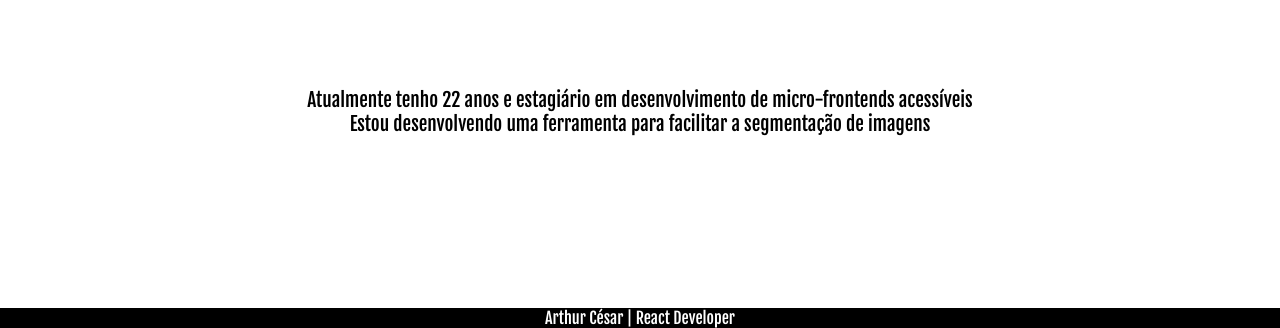
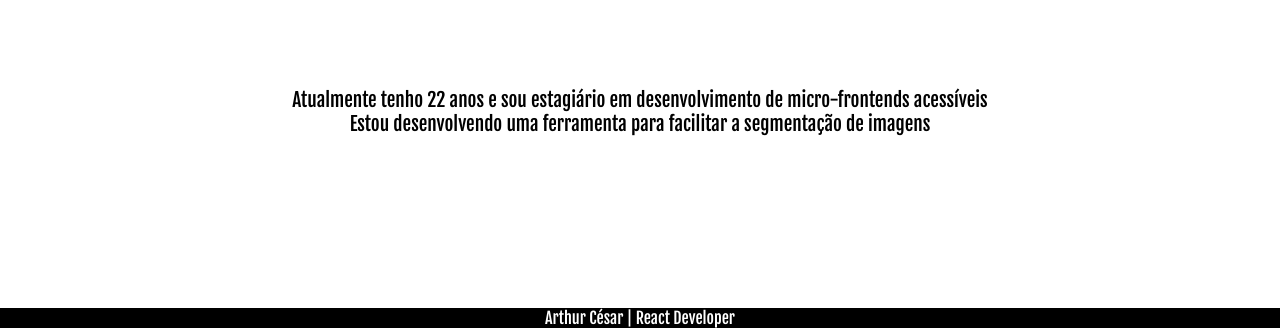
Before and after one commit to nogueiraac/nogueiraac.github.io, a plain HTML site: page index.html in a window 1280 px wide. Shown: the part 492-820 px from the top of the page. Drawn offline with Linux system fonts and the light colour scheme.

Commit message:
fixing text

```diff
--- a/index.html
+++ b/index.html
@@ -35,7 +35,7 @@
         </div>
         <div class="content">
           <p>
-            Atualmente tenho 22 anos e estagiário em desenvolvimento de micro-frontends acessíveis
+            Atualmente tenho 22 anos e sou estagiário em desenvolvimento de micro-frontends acessíveis
           </p>
           <p>
             Estou desenvolvendo uma ferramenta para facilitar a segmentação de imagens
```
